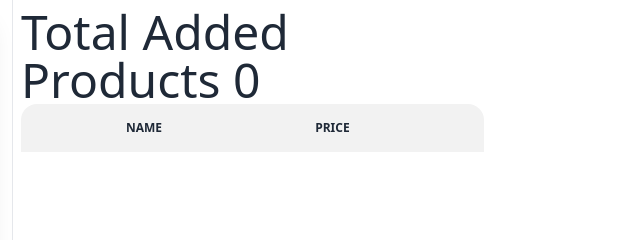
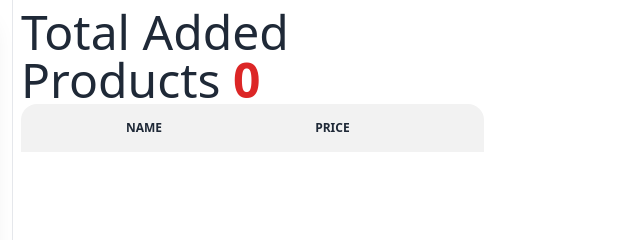
Before and after one commit to siamcse/shopping-cart-2, a website: page index.html in a window 1280 px wide. Shown: the top 240 px of the page, 636-1276 px from the left. Drawn offline with nearby package versions, Linux system fonts and the light colour scheme.

Commit message:
text color changed

```diff
--- a/index.html
+++ b/index.html
@@ -118,7 +118,7 @@
                 </div>
                 <!-- product cart  -->
                 <div class="pl-2">
-                    <h1 class="text-5xl mt-2">Total Added Products <span id="total-added-products">0</span></h1>
+                    <h1 class="text-5xl mt-2">Total Added Products <span id="total-added-products" class="text-red-600 font-semibold">0</span></h1>
 
                     <div>
                         <div class="overflow-x-auto">
```
